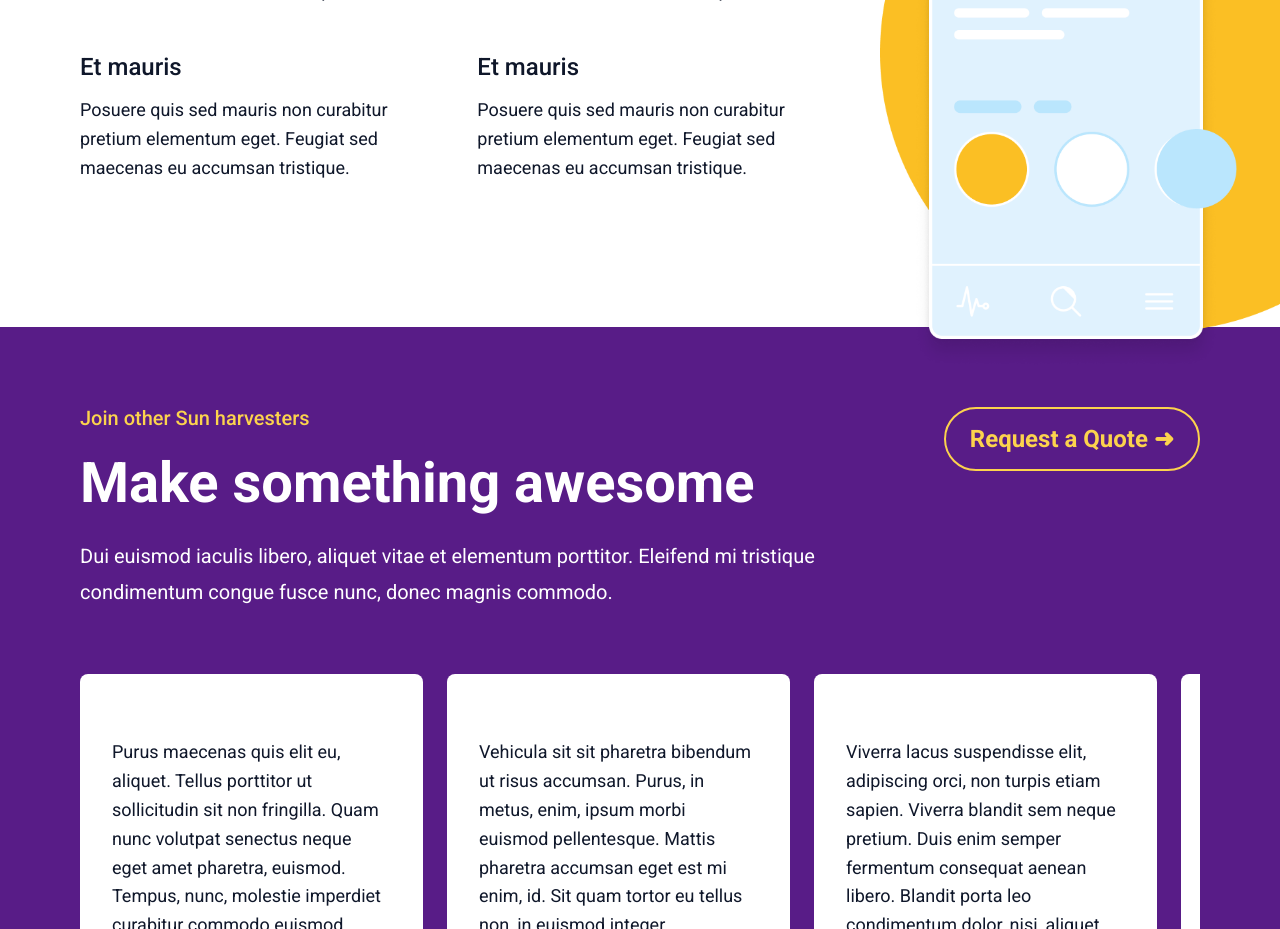
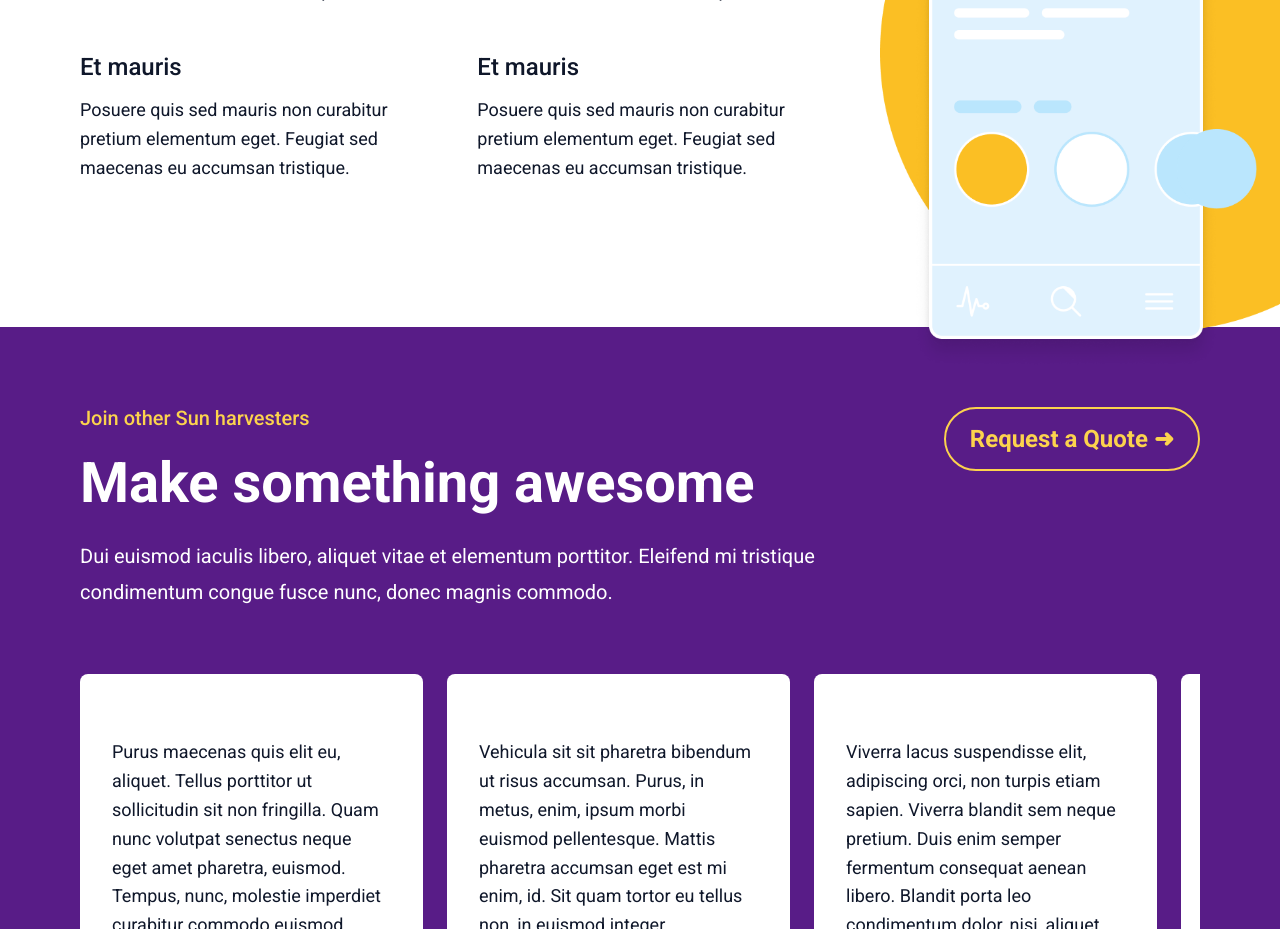
Before and after one commit to jooluisrm/buzzvel-fe, a Next.js app: page / in a window 1280 px wide. Shown: the part 3080-4009 px from the top of the page. Built offline with nearby package versions, Linux system fonts and the light colour scheme.

Commit message:
correçoes de bug section3 & section4

```diff
--- a/src/components/reciclagem/TitleSection.tsx
+++ b/src/components/reciclagem/TitleSection.tsx
@@ -5,9 +5,9 @@ type Props = {
     bg: 'roxo' | 'branco';
 }
 
-export const TitleSection = ({h2, h1, p, bg}: Props) => {
+export const TitleSection = ({ h2, h1, p, bg }: Props) => {
     return (
-        <div className="text-center flex flex-col gap-6 md:text-start">
+        <div className="text-center flex flex-col gap-6  md:text-start">
             <h2
                 className={`text-[16px] font-medium leading-[17.6px] md:text-[20px] md:leading-[22px]
                     ${bg === "roxo" ? `text-[#FCD34D]` : `text-[#D97706]`}
--- a/src/components/section3/Section3.tsx
+++ b/src/components/section3/Section3.tsx
@@ -16,7 +16,7 @@ export const Section3 = () => {
             <div className="mb-[480px] md:flex-[1] lg:flex-[1]">
                 <Image alt="fundo Celular" src={fundoCelular} className="absolute left-0 lg:hidden"/>
                 <Image alt="phone Celular" src={phoneCelular} className="absolute left-14 lg:hidden"/>
-                <Image alt="frame Celular" src={frameCell} className="absolute transform translate-y-[147px] translate-x-[217px] lg:hidden"/>
+                <Image alt="frame Celular" src={frameCell} className="absolute transform translate-y-[148px] translate-x-[214px] lg:hidden"/>
 
                 <Image width={400} alt="fundo pc" src={fundoPc} className="hidden absolute left-0 md:hidden lg:block"/>
                 <Image width={300} alt="phone Pc" src={phonePc} className="hidden absolute left-14 lg:block"/>
--- a/src/components/section4/Section4.tsx
+++ b/src/components/section4/Section4.tsx
@@ -43,7 +43,7 @@ export const Section4 = () => {
 
                     <Image width={400} alt="fundo celular" src={fundoPc} className="hidden absolute right-0 lg:block"/>
                     <Image width={300} alt="cellCelular" src={cellPc} className="hidden absolute right-16 translate-y-28 lg:block"/>
-                    <Image width={80} alt="fundo celular" src={framePc} className="hidden absolute transform translate-x-[330px] translate-y-[495px] lg:block"/>
+                    <Image width={80} alt="fundo celular" src={framePc} className="hidden absolute transform translate-x-[350px] 2xl:translate-x-[535px] translate-y-[495px] lg:block"/>
                 </div>
 
         </section>
```
